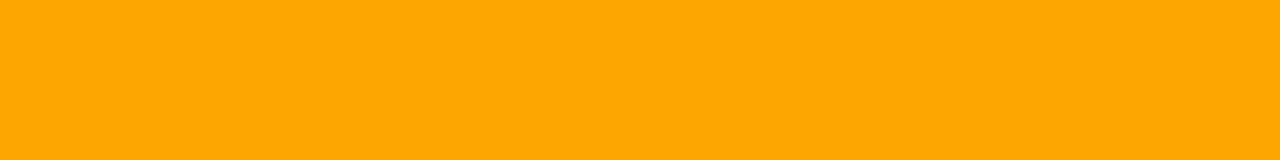
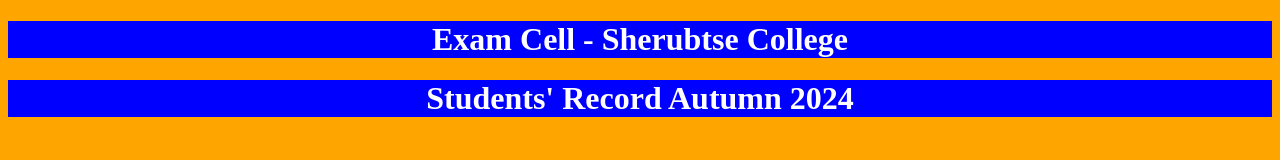
Before and after one commit to Paulraj2020/sherubtse-examcell-vercel, a plain HTML site: page index.html in a window 1280 px wide. Drawn offline with Linux system fonts and the light colour scheme.

Commit message:
Update index.html

```diff
--- a/index.html
+++ b/index.html
@@ -11,17 +11,13 @@
             text-align: center;
         }
     </style>
-  <h1 class = "center";style = "background-color: blue;"Exam Cell - Sherubtse College</h1>
-<h1 class = "center";style = "background-color: blue;"Students' Record Autumn 2024</h1>
-<body>
+  <h1 style="text-align: center; background-color: blue; color: white;">Exam Cell - Sherubtse College</h1>
+  <h1 style="text-align: center; background-color: blue; color: white;">Students' Record Autumn 2024</h1>
+  <body>
   <style>
      body {
         background-color: Orange;
-    <div class="centered">
-        <p>This is a centered paragraph.</p>
-        <a href="example.com">Example Link</a>
-    </div>
-<p class = "center";style="background-color:Tomato;"> Name List Autumn 2024</p>
+   <p class = "center";style="background-color:Tomato;"> Name List Autumn 2024</p>
 
 
 </body>
```
